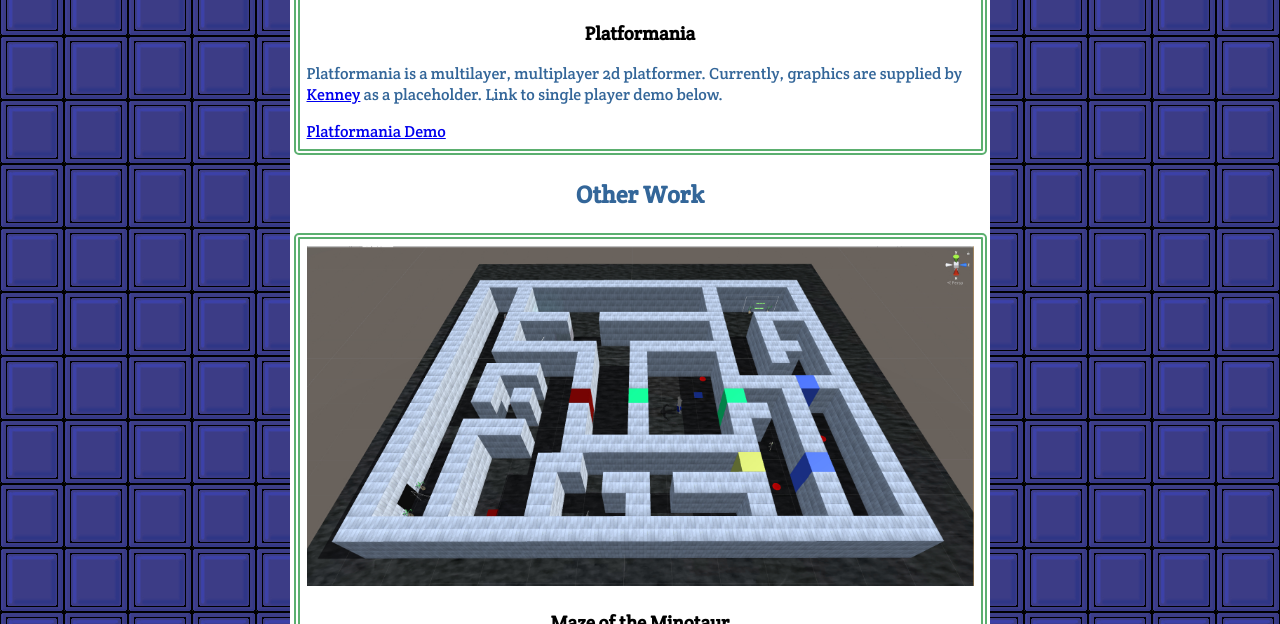
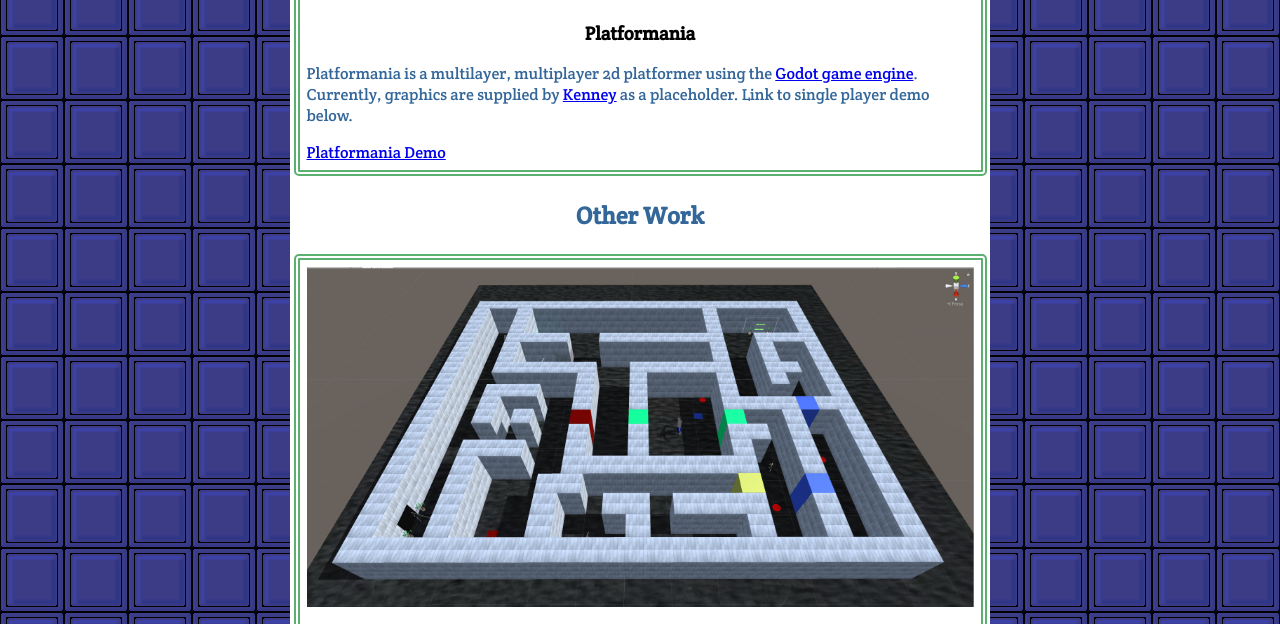
Before and after one commit to mikboy018/mikboy018.github.io, a plain HTML site: page index.html in a window 1280 px wide. Shown: the part 476-1100 px from the top of the page. Drawn offline with Linux system fonts and the light colour scheme.

Commit message:
update description

```diff
--- a/index.html
+++ b/index.html
@@ -29,7 +29,7 @@
 					Your browser does not support the video tag.
 				</video>
 					<h3 class="projectTitle">Platformania</h3>
-					<p>Platformania is a multilayer, multiplayer 2d platformer. Currently, graphics are supplied by <a href="https://kenney.nl/">Kenney</a> as a placeholder. Link to single player demo below.</p>
+					<p>Platformania is a multilayer, multiplayer 2d platformer using the <a href="https://godotengine.org/">Godot game engine</a>. Currently, graphics are supplied by <a href="https://kenney.nl/">Kenney</a> as a placeholder. Link to single player demo below.</p>
 				</article>
 				<a class="ProjectTitle" href="/games/Platformania/game.html">Platformania Demo</a>
 			</div>
```
